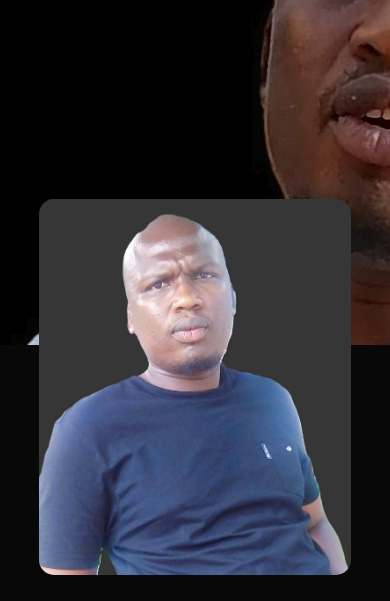
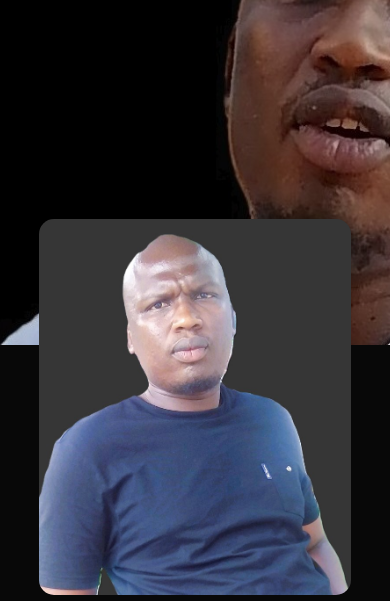
Before and after one commit to GeorgeShasha/Personal-Portfolio, a plain HTML site: page index.html in a window 390 px wide. Shown: the part 499-1100 px from the top of the page. Drawn offline with Linux system fonts and the light colour scheme.

Commit message:
added @media for smaller screens

```diff
--- a/index.html
+++ b/index.html
@@ -36,7 +36,7 @@
             <div class="container">
                 <div class="row">
                     <div class="about-col-1">
-                        <img src="images/Image-About.jpeg" alt="Selaelo M image.">
+                        <img src="images/Image-About.jpeg">
                     </div>
                     <div class="about-col-2">
                         <h1 class="sub-title">About Me</h1>
--- a/styles.css
+++ b/styles.css
@@ -413,6 +413,7 @@ nav .fa-solid {
         left: 25px;
         cursor: pointer;
     }
+
     .sub-title {
         font-size: 40px;
     }
@@ -436,3 +437,13 @@ nav .fa-solid {
         font-size: 14px;
     }
 }
+
+@media only screen and (max-width: 480px) {
+    #header {
+        background-image: url(images/Image-Header-phone.png);
+    }
+
+    .about-col-1 img {
+        margin-top: 20px;
+    }
+}
```
Also changed, not shown: images/Image-Header-phone.png (added).
